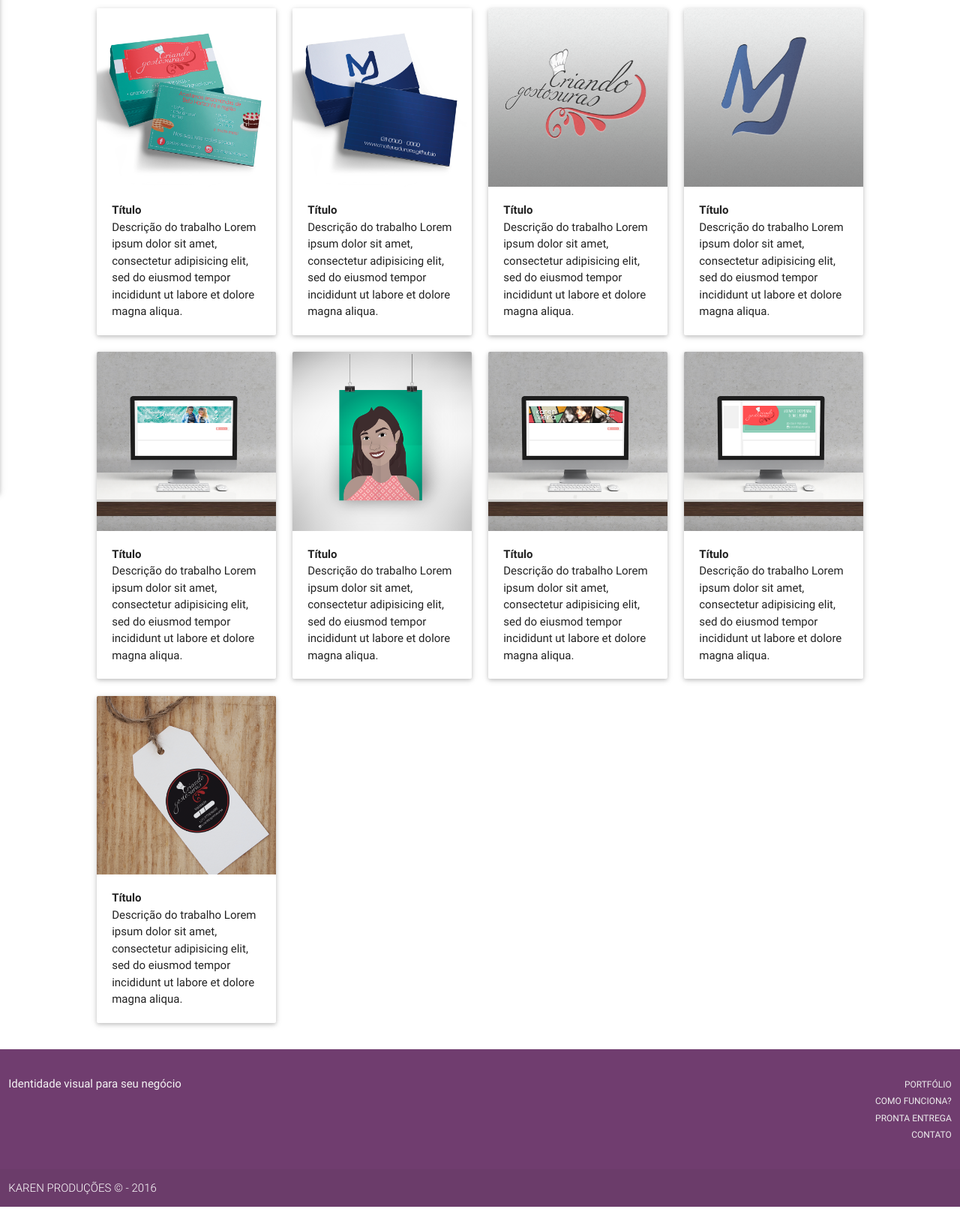
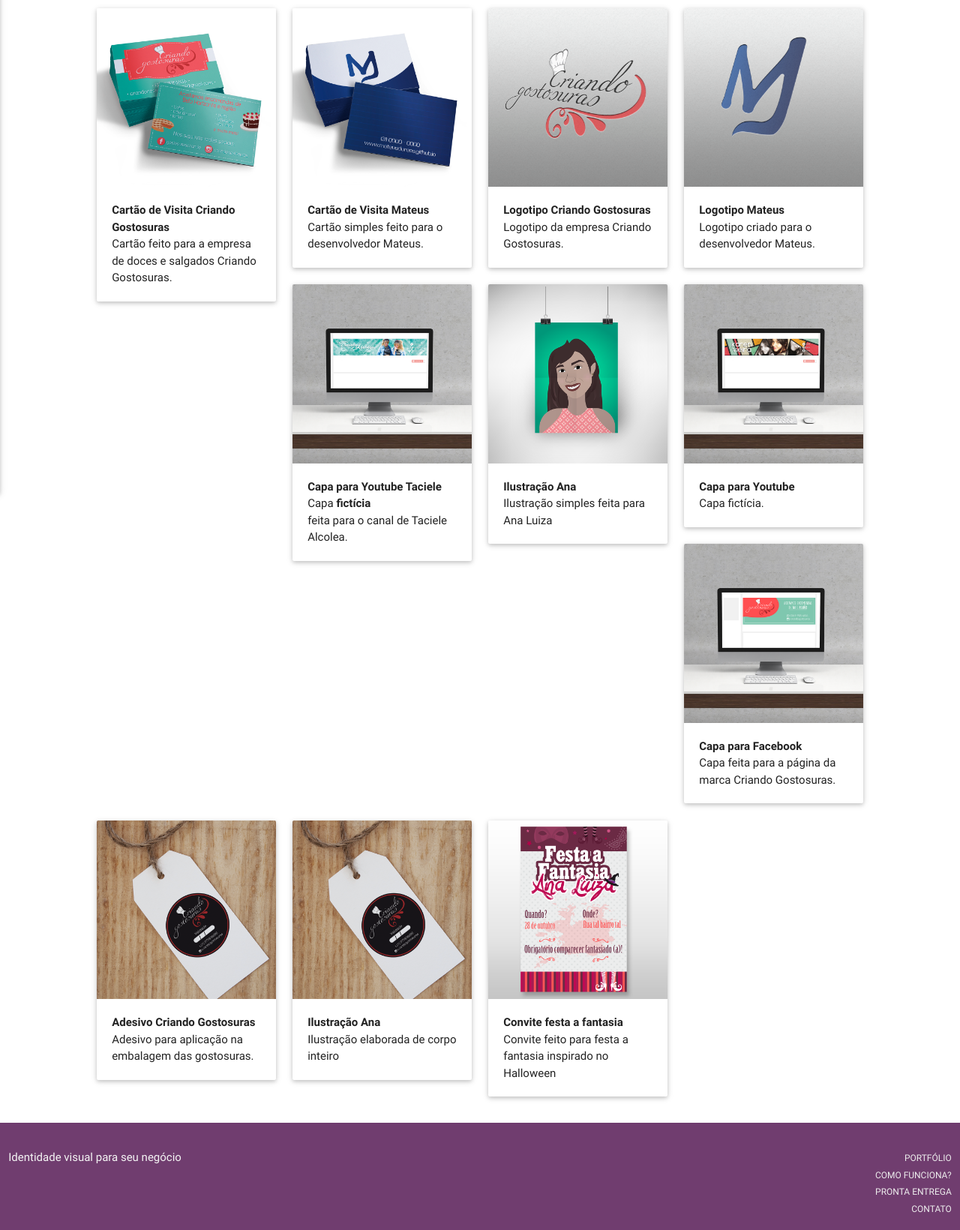
Before and after one commit to karenvieira/karenvieira.github.io, a plain HTML site: page portfolio.html in a window 1280 px wide. Shown: the part 202-1842 px from the top of the page at 75% size. Before the commit the page ends 1811 px from the top, so only its background shows below. Drawn offline with nearby package versions, Linux system fonts and the light colour scheme.

Commit message:
muitas alterações

```diff
--- a/css/portfolio.css
+++ b/css/portfolio.css
@@ -0,0 +1,4 @@
+// Medida paleativa - Implementar flexbox
+.card {
+	height: 400px;
+}
--- a/js/contato.js
+++ b/js/contato.js
@@ -11,7 +11,7 @@ $('#form-email').on('submit', function(event){
 	var self = this;
 	var $modal = $('#modal1');
 	var $botaoEnvia = $('button');
-	var $feedbackMsg = $('.feedback-msg');
+	var $feedbackMsg = $('#feedback');
 	var modalProperties = {
 		  dismissible: false, // Modal can be dismissed by clicking outside of the modal
 	      opacity: 0.6, // Opacity of modal background
@@ -41,7 +41,7 @@ $('#form-email').on('submit', function(event){
 			    $botaoEnvia.removeAttr('disabled');
 			    self.reset();
 			    $feedbackMsg
-			    	.text('Ocorreu algum erro ao tentar enviar a sua mensagem, envie mais tarde ou entre em contato de outra forma.')
+			    	.html('Ocorreu algum erro ao tentar enviar a sua mensagem, envie mais tarde ou entre em contato de outra forma.<br>Meu e-mail: producaokaren@gmail.com')
 			    	.addClass('danger')
 			    	.fadeIn(1000);
 
--- a/portfolio.html
+++ b/portfolio.html
@@ -42,72 +42,88 @@
           <div class="col m4 l3">
             <div class="card">
               <div class="card-image"><img class="materialboxed" src="img/portfolio/cartao-visita1.png"/></div>
-              <div class="card-content"><b>Título</b>
-                <p>Descrição do trabalho Lorem ipsum dolor sit amet, consectetur adipisicing elit, sed do eiusmod						tempor incididunt ut labore et dolore magna aliqua.</p>
+              <div class="card-content"><b>Cartão de Visita Criando Gostosuras</b>
+                <p>Cartão feito para a empresa de doces e salgados Criando Gostosuras.</p>
               </div>
             </div>
           </div>
           <div class="col m4 l3">
             <div class="card">
               <div class="card-image"><img class="materialboxed" src="img/portfolio/cartao-visita2.png"/></div>
-              <div class="card-content"><b>Título</b>
-                <p>Descrição do trabalho Lorem ipsum dolor sit amet, consectetur adipisicing elit, sed do eiusmod						tempor incididunt ut labore et dolore magna aliqua.</p>
+              <div class="card-content"><b>Cartão de Visita Mateus</b>
+                <p>Cartão simples feito para o desenvolvedor Mateus.</p>
               </div>
             </div>
           </div>
           <div class="col m4 l3">
             <div class="card">
               <div class="card-image"><img class="materialboxed" src="img/portfolio/logo-criando-gostosuras.png"/></div>
-              <div class="card-content"><b>Título</b>
-                <p>Descrição do trabalho Lorem ipsum dolor sit amet, consectetur adipisicing elit, sed do eiusmod						tempor incididunt ut labore et dolore magna aliqua.</p>
+              <div class="card-content"><b>Logotipo Criando Gostosuras</b>
+                <p>Logotipo da empresa Criando Gostosuras.</p>
               </div>
             </div>
           </div>
           <div class="col m4 l3">
             <div class="card">
               <div class="card-image"><img class="materialboxed" src="img/portfolio/logo-bu.png"/></div>
-              <div class="card-content"><b>Título</b>
-                <p>Descrição do trabalho Lorem ipsum dolor sit amet, consectetur adipisicing elit, sed do eiusmod						tempor incididunt ut labore et dolore magna aliqua.</p>
+              <div class="card-content"><b>Logotipo Mateus</b>
+                <p>Logotipo criado para o desenvolvedor Mateus.</p>
               </div>
             </div>
           </div>
           <div class="col m4 l3">
             <div class="card">
               <div class="card-image"><img class="materialboxed" src="img/portfolio/capa-youtube1.png"/></div>
-              <div class="card-content"><b>Título</b>
-                <p>Descrição do trabalho Lorem ipsum dolor sit amet, consectetur adipisicing elit, sed do eiusmod						tempor incididunt ut labore et dolore magna aliqua.</p>
+              <div class="card-content"><b>Capa para Youtube Taciele</b>
+                <p>Capa <b>fictícia </b></p>feita para o canal de Taciele Alcolea.
               </div>
             </div>
           </div>
           <div class="col m4 l3">
             <div class="card">
               <div class="card-image"><img class="materialboxed" src="img/portfolio/ilustracao-ana.png"/></div>
-              <div class="card-content"><b>Título</b>
-                <p>Descrição do trabalho Lorem ipsum dolor sit amet, consectetur adipisicing elit, sed do eiusmod						tempor incididunt ut labore et dolore magna aliqua.</p>
+              <div class="card-content"><b>Ilustração Ana</b>
+                <p>Ilustração simples feita para Ana Luiza</p>
               </div>
             </div>
           </div>
           <div class="col m4 l3">
             <div class="card">
               <div class="card-image"><img class="materialboxed" src="img/portfolio/capa-youtube2.png"/></div>
-              <div class="card-content"><b>Título</b>
-                <p>Descrição do trabalho Lorem ipsum dolor sit amet, consectetur adipisicing elit, sed do eiusmod						tempor incididunt ut labore et dolore magna aliqua.</p>
+              <div class="card-content"><b>Capa para Youtube</b>
+                <p>Capa fictícia.</p>
               </div>
             </div>
           </div>
           <div class="col m4 l3">
             <div class="card">
               <div class="card-image"><img class="materialboxed" src="img/portfolio/capafacebook1.png"/></div>
-              <div class="card-content"><b>Título</b>
-                <p>Descrição do trabalho Lorem ipsum dolor sit amet, consectetur adipisicing elit, sed do eiusmod						tempor incididunt ut labore et dolore magna aliqua.</p>
+              <div class="card-content"><b>Capa para Facebook</b>
+                <p>Capa feita para a página da marca Criando Gostosuras.			</p>
               </div>
             </div>
           </div>
           <div class="col m4 l3">
             <div class="card">
               <div class="card-image"><img class="materialboxed" src="img/portfolio/tag1.png"/></div>
-              <div class="card-content"><b>Título</b>
-                <p>Descrição do trabalho Lorem ipsum dolor sit amet, consectetur adipisicing elit, sed do eiusmod						tempor incididunt ut labore et dolore magna aliqua.</p>
+              <div class="card-content"><b>Adesivo Criando Gostosuras</b>
+                <p>Adesivo para aplicação na embalagem das gostosuras.				</p>
+              </div>
+            </div>
+          </div>
+          <div class="col m4 l3">
+            <div class="card">
+              <div class="card-image"><img class="materialboxed" src="img/portfolio/tag1.png"/></div>
+              <div class="card-content"><b>Ilustração Ana</b>
+                <p>Ilustração elaborada de corpo inteiro</p>
+              </div>
+            </div>
+          </div>
+          <div class="col m4 l3">
+            <div class="card">
+              <div class="card-image"><img class="materialboxed" src="img/portfolio/convite1.png"/></div>
+              <div class="card-content"><b>Convite festa a fantasia</b>
+                <p>Convite feito para festa a fantasia inspirado no Halloween</p>
               </div>
             </div>
           </div>
```
Also changed, not shown: contato.html (+6 -16 lines), css/contato.css (+16 -2 lines), index.html (+4 -4 lines), mudançasssssss nenem bu.txt.
